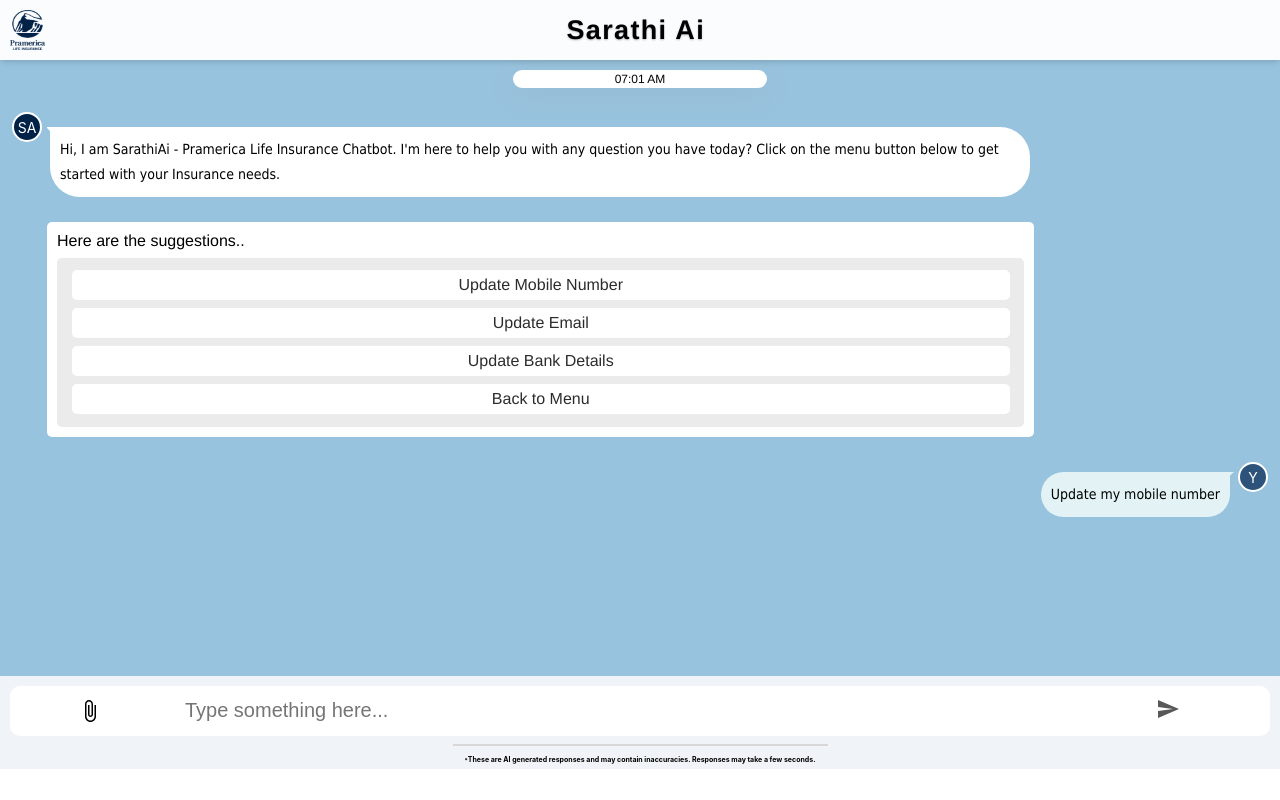
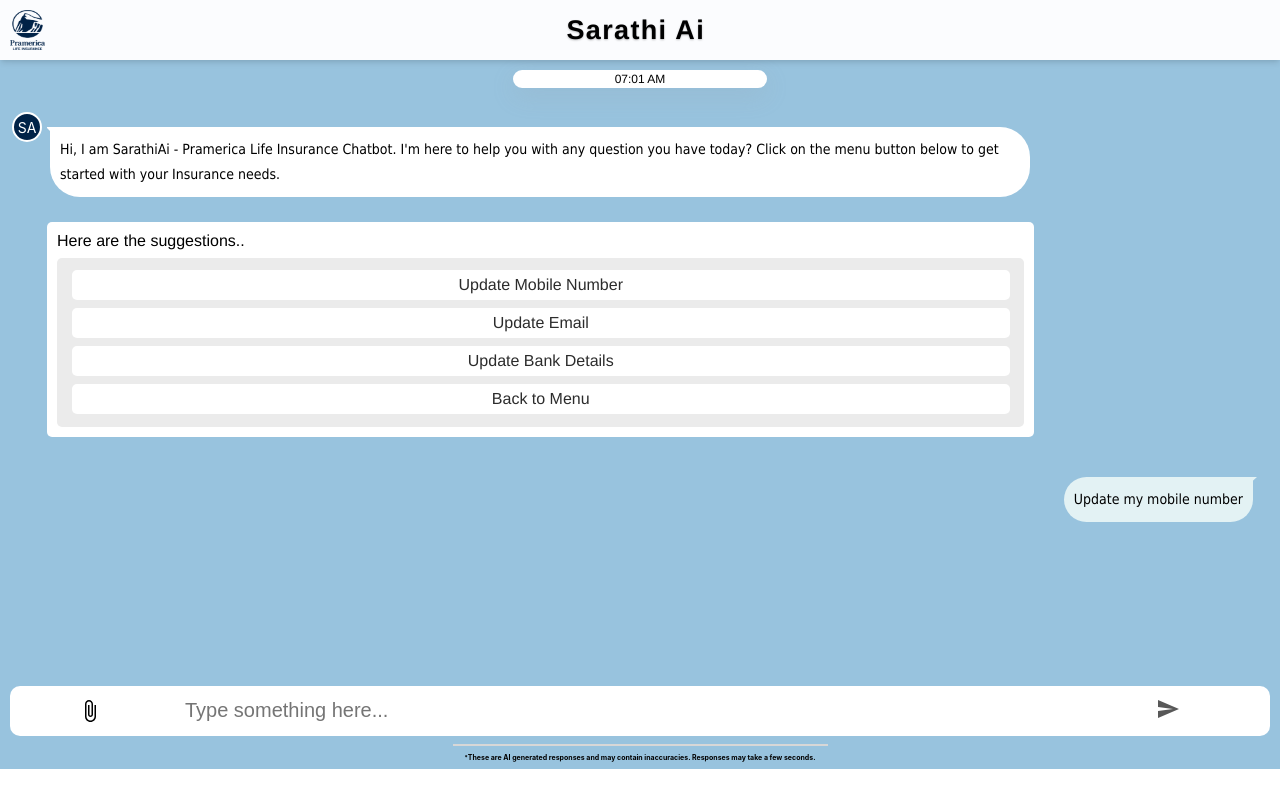
Before and after one commit to Abhinav-Desh/SarathiUI, a React (Create React App) app in the folder sarathiui/: page / in a window 1280 px wide. Built offline with nearby package versions, Linux system fonts and the light colour scheme.

Commit message:
change footer and user message logo

```diff
--- a/sarathiui/src/App.css
+++ b/sarathiui/src/App.css
@@ -242,7 +242,7 @@
 .footer-container{
   width: 100%;
   height: 93px;
-  background-color: #f0f4f8;
+  background-color: #98c3de;
   padding:10px 10px 0 10px;
 }
 
@@ -257,13 +257,13 @@
 }
 
 .footer-text{
-  height: 20px;
+  height: 25px;
   width: 375px;
   font-size: 7px;
   font-weight: 700;
   text-align: center;
   display: flex;
-  align-items: end;
+  align-items: center;
   justify-content: center;
   border-top: 2px solid #d7d7d7;
 }
@@ -322,7 +322,8 @@
   align-items: flex-start;
   justify-content: flex-end;
   gap: 8px;
-  padding: 5px;
+  margin-right: 10px;
+  padding: 10px;
 }
 
 
--- a/sarathiui/src/components/MainContent.tsx
+++ b/sarathiui/src/components/MainContent.tsx
@@ -71,7 +71,7 @@
               <div className='user-text' style={{lineHeight:'25px'}}>Update my mobile number
               </div>
               </div>
-              <div className="user-logo">Y</div>
+              {/* <div className="user-logo">Y</div> */}
         </div>
         </div>
       </div>
```
